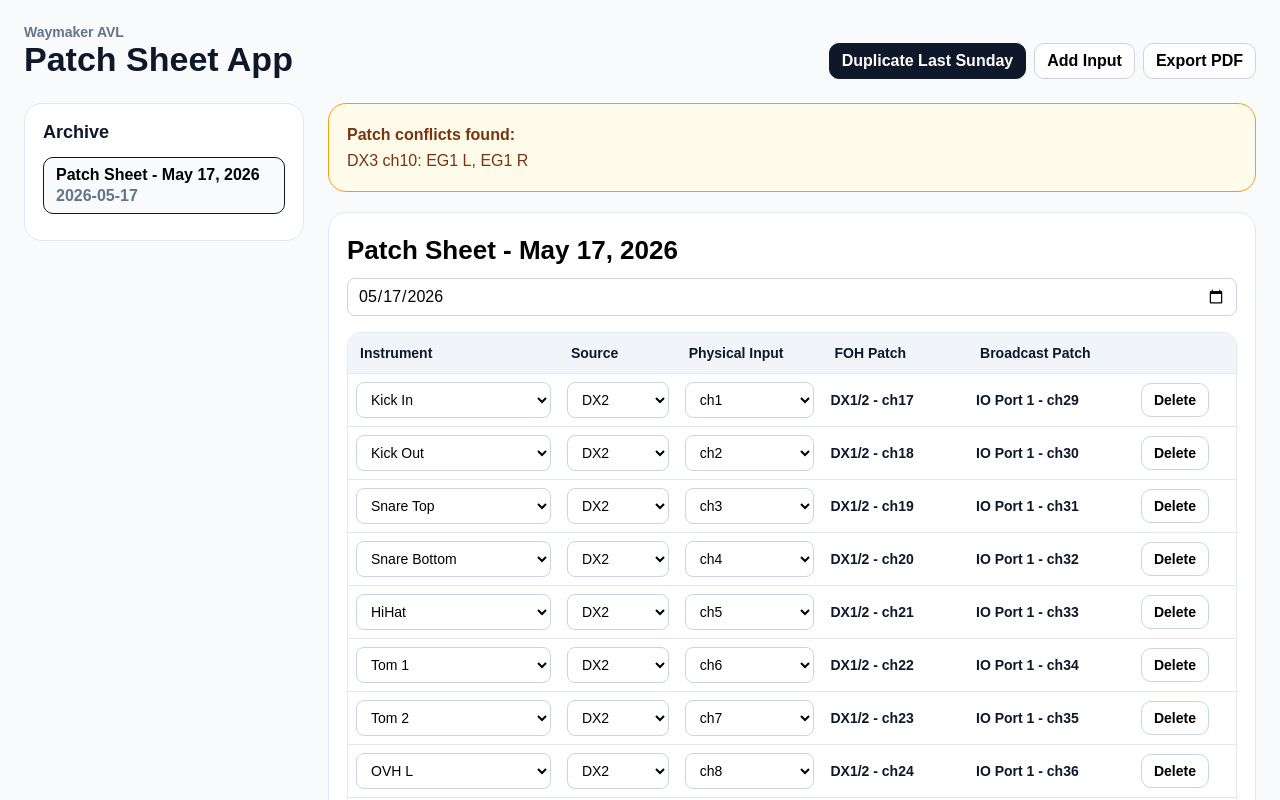
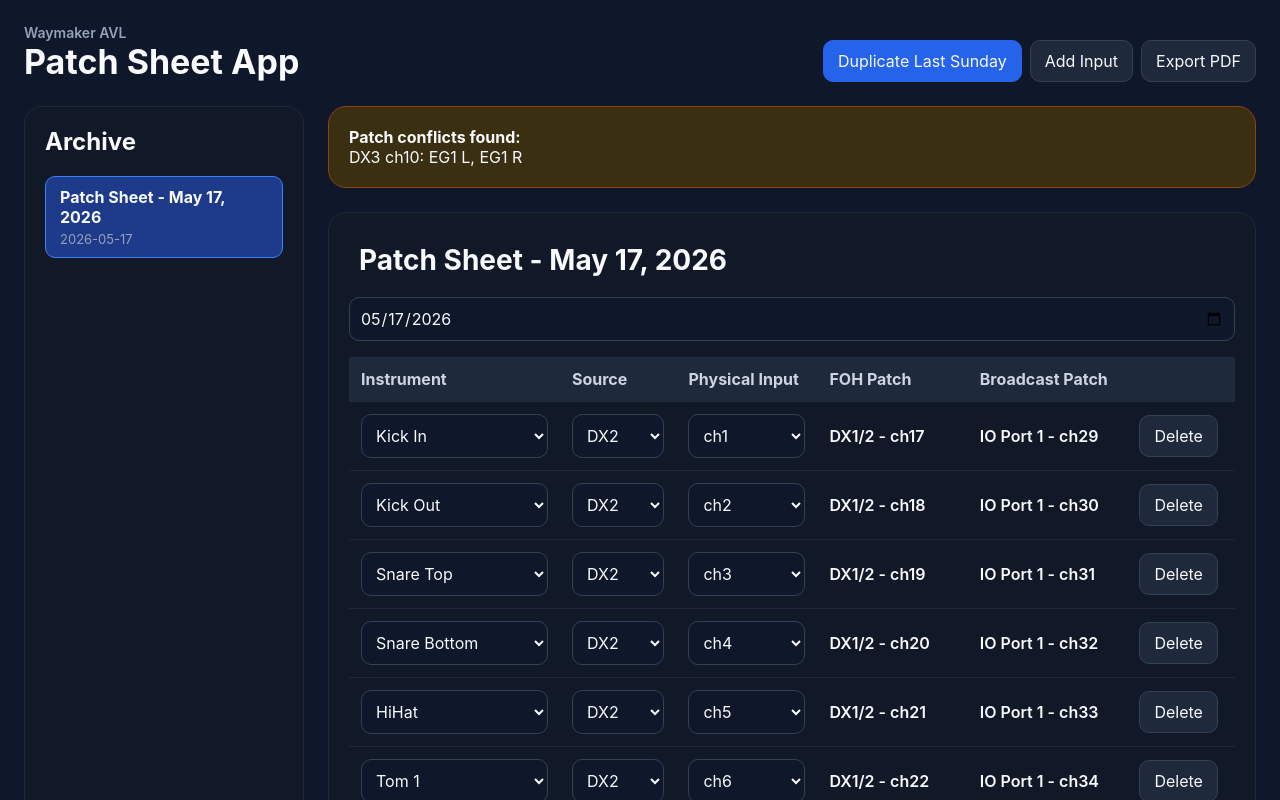
Before and after one commit to mswhitsett/Patch-Sheet-Generator, a React (Vite) app: page / in a window 1280 px wide. Shown: the top 800 px of the page. Built offline with nearby package versions, Linux system fonts and the light colour scheme.

Commit message:
Dark Mode Theme.css

```diff
--- a/src/styles.css
+++ b/src/styles.css
@@ -1,43 +1,188 @@
 :root {
-  font-family: Arial, Helvetica, sans-serif;
-  color: #0f172a;
-  background: #f8fafc;
+  font-family: Inter, system-ui, sans-serif;
+  color: #f8fafc;
+  background: #0f172a;
 }
 
-* { box-sizing: border-box; }
-body { margin: 0; }
-button, input, select { font: inherit; }
-button { border: 1px solid #cbd5e1; background: #fff; padding: 8px 12px; border-radius: 10px; cursor: pointer; font-weight: 700; }
-button:hover { background: #f1f5f9; }
-button.primary { background: #0f172a; color: white; border-color: #0f172a; }
-button.primary:hover { background: #1e293b; }
+* {
+  box-sizing: border-box;
+}
 
-.app { min-height: 100vh; padding: 24px; }
-.topbar { max-width: 1280px; margin: 0 auto 24px; display: flex; align-items: end; justify-content: space-between; gap: 16px; }
-.eyebrow { font-size: 14px; color: #64748b; font-weight: 700; }
-h1 { margin: 0; font-size: 34px; }
-h2 { margin: 0 0 14px; font-size: 18px; }
-.actions { display: flex; gap: 8px; flex-wrap: wrap; }
-.layout { max-width: 1280px; margin: 0 auto; display: grid; grid-template-columns: 280px 1fr; gap: 24px; }
-.archive, .card, .warning { background: white; border: 1px solid #e2e8f0; border-radius: 18px; padding: 18px; }
-.archive { height: fit-content; }
-.archive button { width: 100%; text-align: left; margin-bottom: 8px; display: grid; gap: 3px; }
-.archive button.active { border-color: #0f172a; background: #f8fafc; }
-.archive span, .muted { color: #64748b; }
-main { display: grid; gap: 20px; }
-.titleInput { width: 100%; border: 0; font-size: 26px; font-weight: 800; padding: 4px 0; margin-bottom: 8px; }
-.dateInput { border: 1px solid #cbd5e1; border-radius: 8px; padding: 8px 10px; margin-bottom: 16px; }
-.tableWrap { overflow-x: auto; border: 1px solid #e2e8f0; border-radius: 14px; }
-table { width: 100%; border-collapse: collapse; font-size: 14px; }
-th { background: #f1f5f9; text-align: left; padding: 12px; }
-td { border-top: 1px solid #e2e8f0; padding: 8px; }
-select, input { width: 100%; border: 1px solid #cbd5e1; border-radius: 8px; padding: 8px 10px; background: white; }
-.patch { font-weight: 700; white-space: nowrap; }
-.warning { border-color: #f59e0b; background: #fffbeb; color: #78350f; line-height: 1.6; }
-.conflictRow td { background: #fffbeb; }
+body {
+  margin: 0;
+  background: #0f172a;
+  color: #f8fafc;
+}
 
-@media (max-width: 900px) {
-  .topbar, .layout { display: block; }
-  .actions { margin-top: 12px; }
-  .archive { margin-bottom: 20px; }
+button,
+input,
+select {
+  font: inherit;
 }
+
+.app {
+  min-height: 100vh;
+  background: #0f172a;
+  padding: 24px;
+}
+
+.topbar {
+  display: flex;
+  justify-content: space-between;
+  align-items: end;
+  margin-bottom: 24px;
+  gap: 16px;
+}
+
+.eyebrow {
+  color: #94a3b8;
+  font-size: 14px;
+  font-weight: 600;
+}
+
+.topbar h1 {
+  margin: 0;
+  font-size: 34px;
+  color: #f8fafc;
+}
+
+.actions {
+  display: flex;
+  gap: 8px;
+  flex-wrap: wrap;
+}
+
+button {
+  border: 1px solid #334155;
+  background: #1e293b;
+  color: #f8fafc;
+  padding: 10px 14px;
+  border-radius: 10px;
+  cursor: pointer;
+  transition: background 0.15s ease;
+}
+
+button:hover {
+  background: #334155;
+}
+
+button.primary {
+  background: #2563eb;
+  border-color: #2563eb;
+}
+
+button.primary:hover {
+  background: #1d4ed8;
+}
+
+.layout {
+  display: grid;
+  grid-template-columns: 280px 1fr;
+  gap: 24px;
+}
+
+.archive,
+.card,
+.warning {
+  background: #111827;
+  border: 1px solid #1f2937;
+  border-radius: 18px;
+  padding: 20px;
+}
+
+.archive h2,
+.card h2 {
+  margin-top: 0;
+  color: #f8fafc;
+}
+
+.archive button {
+  width: 100%;
+  text-align: left;
+  margin-bottom: 8px;
+  display: flex;
+  flex-direction: column;
+  gap: 4px;
+  background: #1e293b;
+}
+
+.archive button.active {
+  border-color: #3b82f6;
+  background: #1e3a8a;
+}
+
+.archive span {
+  color: #94a3b8;
+  font-size: 13px;
+}
+
+.titleInput {
+  width: 100%;
+  font-size: 28px;
+  font-weight: 700;
+  border: none;
+  background: transparent;
+  color: #f8fafc;
+  margin-bottom: 10px;
+}
+
+.dateInput {
+  margin-bottom: 16px;
+}
+
+input,
+select {
+  width: 100%;
+  padding: 10px;
+  border-radius: 10px;
+  border: 1px solid #334155;
+  background: #0f172a;
+  color: #f8fafc;
+}
+
+.tableWrap {
+  overflow-x: auto;
+}
+
+table {
+  width: 100%;
+  border-collapse: collapse;
+}
+
+thead {
+  background: #1e293b;
+}
+
+th,
+td {
+  padding: 12px;
+  border-bottom: 1px solid #1f2937;
+  text-align: left;
+}
+
+th {
+  color: #cbd5e1;
+}
+
+.patch {
+  font-weight: 600;
+}
+
+.muted {
+  color: #94a3b8;
+}
+
+.warning {
+  border-color: #92400e;
+  background: #3b2f12;
+}
+
+.conflictRow {
+  background: rgba(239, 68, 68, 0.08);
+}
+
+main {
+  display: flex;
+  flex-direction: column;
+  gap: 24px;
+}
```
